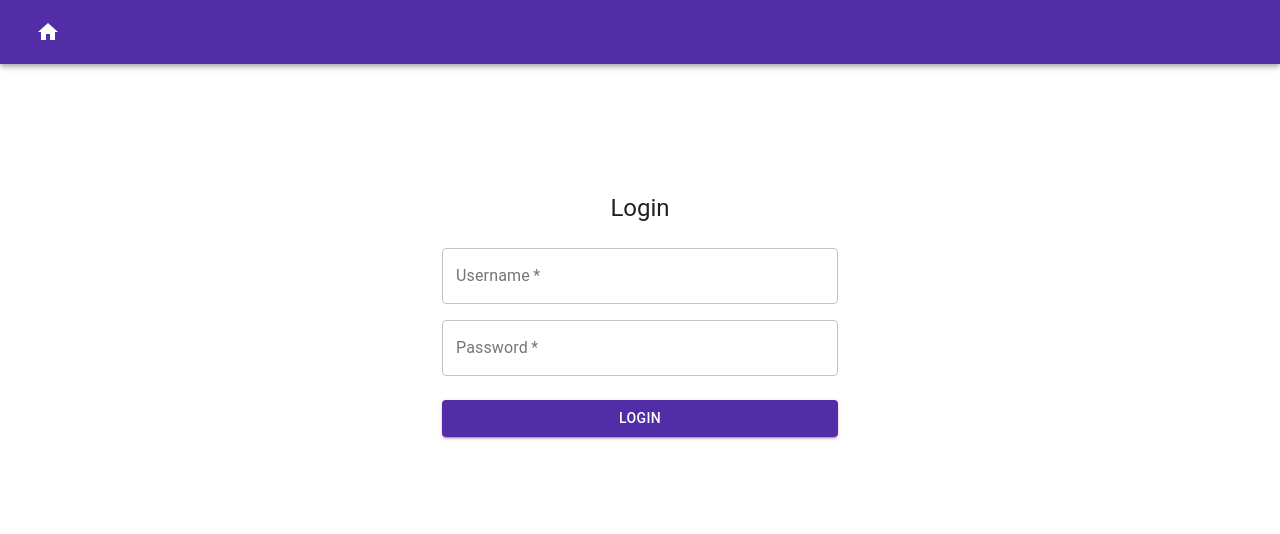
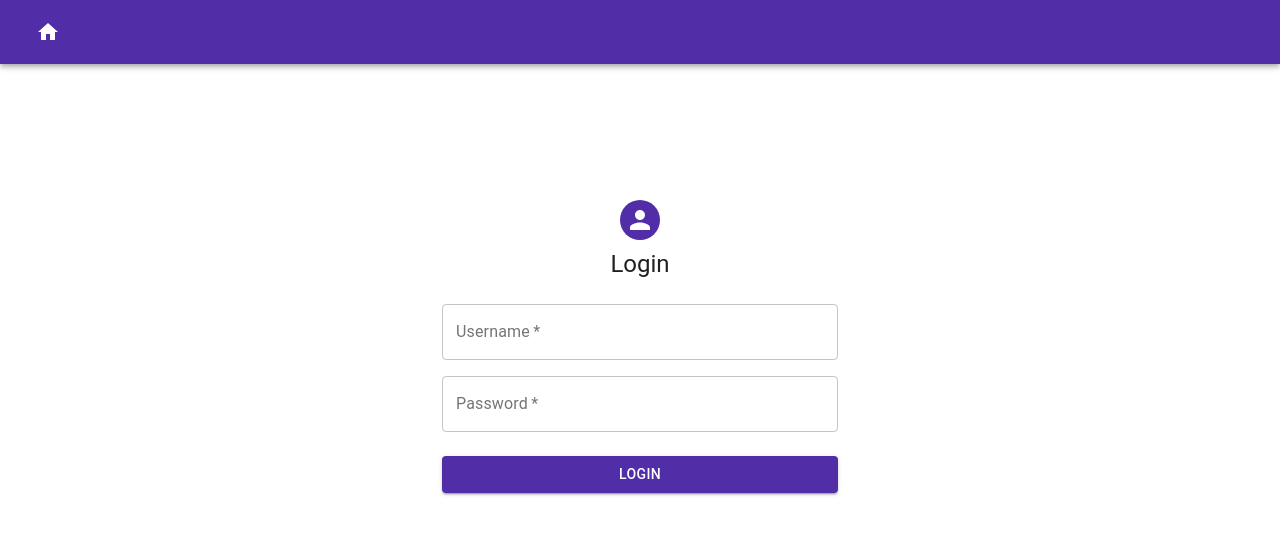
Before and after one commit to hardkov/human-resources-management, a React (Create React App) app in the folder react-app/: page / in a window 1280 px wide. Shown: the top 534 px of the page. Built offline with nearby package versions, Linux system fonts and the light colour scheme.

Commit message:
Connected login components to auth service

```diff
--- a/react-app/src/components/Login.tsx
+++ b/react-app/src/components/Login.tsx
@@ -1,29 +1,36 @@
-import React from "react";
-import { Redirect } from "react-router-dom";
+import React, { useState } from 'react';
+import { Redirect } from 'react-router-dom';
 
-import LoginForm from "./LoginForm";
-// import useForm from "../../hooks/useForm";
-// import { loginUser } from "../../services/authService";
+import LoginForm from './LoginForm';
+import { login } from '../services/authService';
+import ActionResult from '../types/ActionResult';
+
+interface Credentials {
+  username: string;
+  password: string;
+}
 
 const Login = () => {
-    // const [
-    //     isLoading,
-    //     errorMessage,
-    //     redirect,
-    //     handleCredentialsChange,
-    //     handleSubmit,
-    // ] = useForm(loginUser, { username: "", password: "" });
-    //
-    // if (redirect) return <Redirect to="/" />;
+  const [credentials, setCredentials] = useState<Credentials>({ username: '', password: '' });
+  const [redirect, setRedirect] = useState<boolean>(false);
+  const [error, setErrors] = useState<string>('');
 
-    return (
-        <LoginForm
-            // isLoading={isLoading}
-            // errorMessage={errorMessage}
-            // handleCredentialsChange={handleCredentialsChange}
-            // handleSubmit={handleSubmit}
-        />
-    );
+  const handleCredentialsChange = (event: React.FormEvent) => {
+    const target = event.target as HTMLInputElement;
+    setCredentials({ ...credentials, [target.name]: target.value });
+  };
+
+  const handleSubmit = async (event: React.FormEvent) => {
+    event.preventDefault();
+
+    const result: ActionResult = await login(credentials.username, credentials.password);
+
+    if (result.success) setRedirect(true);
+    else if (result.errors) setErrors(result.errors[0]);
+  };
+
+  if (redirect) return <Redirect to="/home" />;
+  return <LoginForm handleSubmit={handleSubmit} handleCredentialsChange={handleCredentialsChange} error={error} />;
 };
 
 export default Login;
--- a/react-app/src/components/LoginForm.tsx
+++ b/react-app/src/components/LoginForm.tsx
@@ -1,27 +1,25 @@
-import React from "react";
-import Button from "@material-ui/core/Button";
-import TextField from "@material-ui/core/TextField";
-import Grid from "@material-ui/core/Grid";
-import Typography from "@material-ui/core/Typography";
-import { makeStyles } from "@material-ui/core/styles";
-import Container from "@material-ui/core/Container";
-import CircularProgress from "@material-ui/core/CircularProgress";
-
-
+import React from 'react';
+import Button from '@material-ui/core/Button';
+import TextField from '@material-ui/core/TextField';
+import Avatar from '@material-ui/core/Avatar';
+import Grid from '@material-ui/core/Grid';
+import Typography from '@material-ui/core/Typography';
+import { makeStyles } from '@material-ui/core/styles';
+import Container from '@material-ui/core/Container';
 
 const useStyles = makeStyles((theme) => ({
   paper: {
     marginTop: theme.spacing(16),
-    display: "flex",
-    flexDirection: "column",
-    alignItems: "center",
+    display: 'flex',
+    flexDirection: 'column',
+    alignItems: 'center',
   },
   avatar: {
     margin: theme.spacing(1),
-    backgroundColor: theme.palette.primary.dark,
+    backgroundColor: theme.palette.primary.main,
   },
   form: {
-    width: "100%",
+    width: '100%',
     marginTop: theme.spacing(3),
   },
   submit: {
@@ -32,30 +30,23 @@ const useStyles = makeStyles((theme) => ({
   },
 }));
 
-const LoginForm = (
-    // {
-                     // isLoading,
-                     // errorMessage,
-                     // handleCredentialsChange,
-                     // handleSubmit,
-                   // }
-                   ) => {
+interface Props {
+  handleSubmit: (event: React.FormEvent) => void;
+  handleCredentialsChange: (event: React.FormEvent) => void;
+  error: string;
+}
+
+const LoginForm = ({ handleSubmit, handleCredentialsChange, error }: Props) => {
   const classes = useStyles();
-
-  const isLoading = false;
 
   return (
     <Container component="main" maxWidth="xs">
       <div className={classes.paper}>
+        <Avatar className={classes.avatar} />
         <Typography component="h1" variant="h5">
           Login
         </Typography>
-            {isLoading ? (
-                <CircularProgress className={classes.progress} />
-            ) : (
-                 <form className={classes.form} noValidate
-                       // onSubmit={handleSubmit}
-                 >
+        <form className={classes.form} noValidate onSubmit={handleSubmit}>
           <Grid container spacing={2}>
             <Grid item xs={12}>
               <TextField
@@ -65,7 +56,7 @@ const LoginForm = (
                 fullWidth
                 id="username"
                 label="Username"
-                          // onChange={handleCredentialsChange}
+                onChange={handleCredentialsChange}
               />
             </Grid>
             <Grid item xs={12}>
@@ -77,21 +68,15 @@ const LoginForm = (
                 label="Password"
                 type="password"
                 id="password"
-                          // onChange={handleCredentialsChange}
+                onChange={handleCredentialsChange}
               />
             </Grid>
           </Grid>
-                  <Button
-                      type="submit"
-                      fullWidth
-                      variant="contained"
-                      color="primary"
-                      className={classes.submit}
-                  >
+          <Button type="submit" fullWidth variant="contained" color="primary" className={classes.submit}>
             Login
           </Button>
         </form>
-            )}
+        <Typography color="error">{error}</Typography>
       </div>
     </Container>
   );
```
Lines whose indentation alone changed are shown as unchanged.
